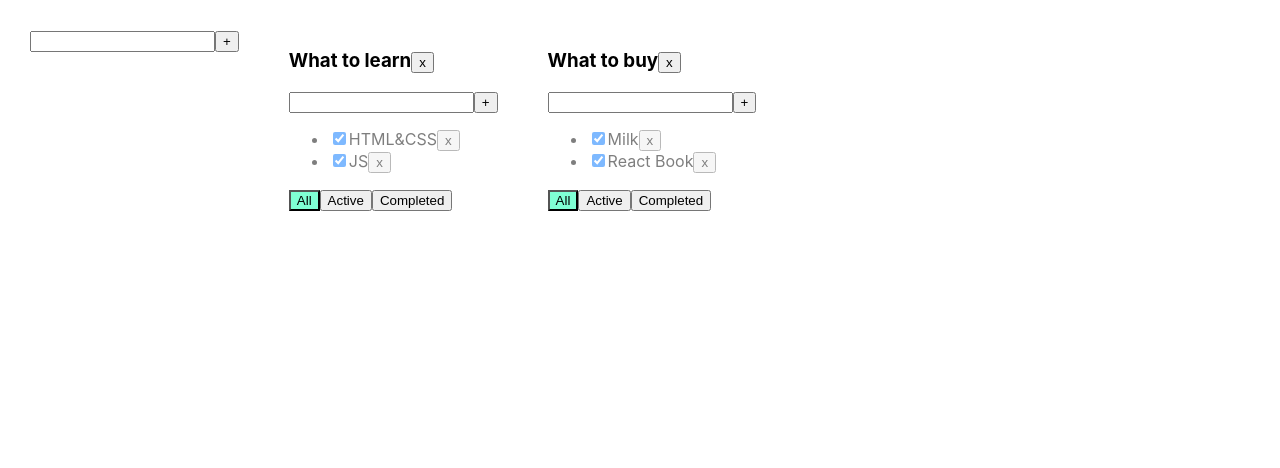
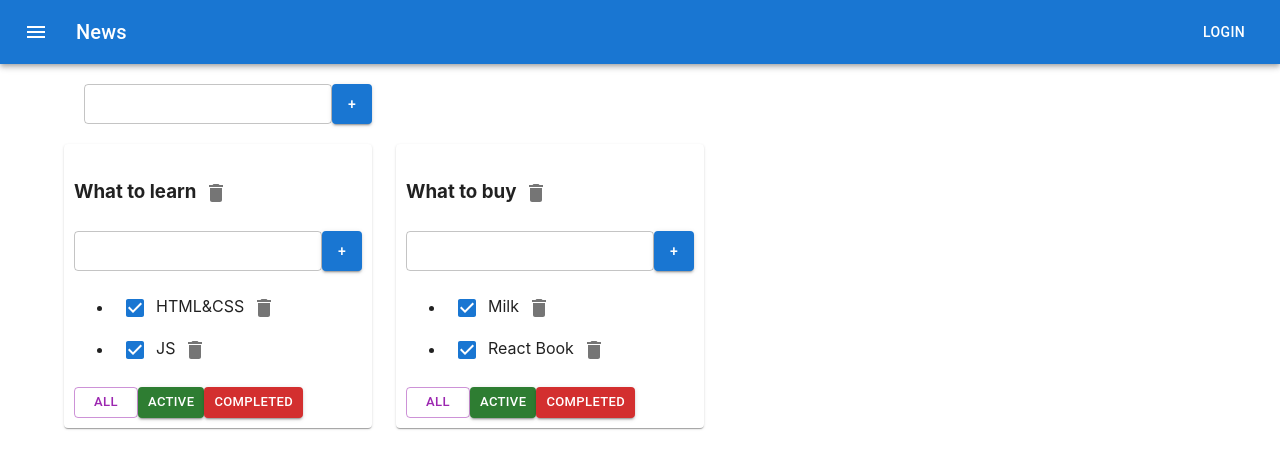
Before and after one commit to Roman-Likhomanov/todo, a React (Create React App) app: page / in a window 1280 px wide. Shown: the top 468 px of the page. Built offline with nearby package versions, Linux system fonts and the light colour scheme.

Commit message:
lesson-7

```diff
--- a/package.json
+++ b/package.json
@@ -3,6 +3,10 @@
   "version": "0.1.0",
   "private": true,
   "dependencies": {
+    "@emotion/react": "^11.9.3",
+    "@emotion/styled": "^11.9.3",
+    "@mui/icons-material": "^5.8.4",
+    "@mui/material": "^5.8.7",
     "@testing-library/jest-dom": "^4.2.4",
     "@testing-library/react": "^9.3.2",
     "@testing-library/user-event": "^7.1.2",
@@ -14,7 +18,7 @@
     "react": "^16.13.1",
     "react-dom": "^16.13.1",
     "react-scripts": "3.4.1",
-    "typescript": "~3.7.2",
+    "typescript": "^4.7.4",
     "uuid": "^8.3.2"
   },
   "scripts": {
--- /dev/null
+++ b/src/AddItemForm.tsx
@@ -0,0 +1,50 @@
+import React, {ChangeEvent, KeyboardEvent, useState} from 'react';
+import {Button, TextField} from '@mui/material';
+
+
+type AddItemFormPropsType = {
+    addItem: (title: string) => void
+}
+
+export function AddItemForm(props: AddItemFormPropsType) {
+
+    let [title, setTitle] = useState("")
+    let [error, setError] = useState<string | null>(null)
+
+    const addItem = () => {
+        if (title.trim() !== "") {
+            props.addItem(title);
+            setTitle("");
+        } else {
+            setError("Title is required");
+        }
+    }
+
+    const onChangeHandler = (e: ChangeEvent<HTMLInputElement>) => {
+        setTitle(e.currentTarget.value)
+    }
+
+    const onKeyPressHandler = (e: KeyboardEvent<HTMLInputElement>) => {
+        setError(null);
+        if (e.charCode === 13) {
+            addItem();
+        }
+    }
+
+    return <div>
+        <TextField id="outlined-basic"
+                   label={error}
+                   variant="outlined"
+                   value={title}
+                   onChange={onChangeHandler}
+                   onKeyPress={onKeyPressHandler}
+                   size='small'
+                   error={!!error}
+        />
+        <Button onClick={addItem} variant="contained"
+                style={{maxWidth: '40px', maxHeight: '40px', minWidth: '40px', minHeight: '40px'}}>+</Button>
+        {/*<IconButton aria-label="delete">*/}
+        {/*    <AddBox onClick={addItem}/>*/}
+        {/*</IconButton>*/}
+    </div>
+}
--- a/src/App.css
+++ b/src/App.css
@@ -1,24 +1,24 @@
 .App {
-  padding: 30px;
-  display: flex;
+  /*padding: 30px;*/
+  /*display: flex;*/
 }
 
-.App > div {
-  margin-right: 50px;
-}
+/*.App > div {*/
+/*  margin-right: 50px;*/
+/*}*/
 
-.error {
-  border: red 1px solid;
-}
+/*.error {*/
+/*  border: red 1px solid;*/
+/*}*/
 
-.error-message {
-  color: red;
-}
+/*.error-message {*/
+/*  color: red;*/
+/*}*/
 
-.active-filter {
-  background-color: aquamarine;
-}
+/*.active-filter {*/
+/*  background-color: aquamarine;*/
+/*}*/
 
-.is-done {
-  opacity: 0.5;
-}
+/*.is-done {*/
+/*  opacity: 0.5;*/
+/*}*/
--- a/src/App.tsx
+++ b/src/App.tsx
@@ -2,9 +2,12 @@ import React, {useState} from 'react';
 import './App.css';
 import {TaskType, Todolist} from './Todolist';
 import {v1} from 'uuid';
-import {Input} from './component/Input';
+import {AddItemForm} from './AddItemForm';
+import ButtonAppBar from './components/ButtonAppBar';
+import {Container, Grid, Paper} from '@mui/material';
 
-export type FilterValuesType = "all" | "active" | "completed";
+
+export type FilterValuesType = 'all' | 'active' | 'completed';
 type TodolistType = {
     id: string
     title: string
@@ -17,33 +20,6 @@ type TasksStateType = {
 
 
 function App() {
-    let todolistId1 = v1();
-    let todolistId2 = v1();
-
-    let [todolists, setTodolists] = useState<Array<TodolistType>>([
-        {id: todolistId1, title: "What to learn", filter: "all"},
-        {id: todolistId2, title: "What to buy", filter: "all"}
-    ])
-
-    let [tasks, setTasks] = useState<TasksStateType>({
-        [todolistId1]: [
-            {id: v1(), title: "HTML&CSS", isDone: true},
-            {id: v1(), title: "JS", isDone: true}
-        ],
-        [todolistId2]: [
-            {id: v1(), title: "Milk", isDone: true},
-            {id: v1(), title: "React Book", isDone: true}
-        ]
-    });
-
-    const editTask = (todolistId:string, taskID:string, newTitle:string) => {
-        setTasks({...tasks, [todolistId]:tasks[todolistId].map(el=> el.id ===taskID ? {...el, title:newTitle}:el)})
-    }
-
-    const editTodolist = (todolistId:string, newTitle:string) => {
-        setTodolists(todolists.map(el=>el.id === todolistId ? {...el, title:newTitle} : el))
-    }
-
     function removeTask(id: string, todolistId: string) {
         //достанем нужный массив по todolistId:
         let todolistTasks = tasks[todolistId];
@@ -63,6 +39,14 @@ function App() {
         setTasks({...tasks});
     }
 
+    function changeFilter(value: FilterValuesType, todolistId: string) {
+        let todolist = todolists.find(tl => tl.id === todolistId);
+        if (todolist) {
+            todolist.filter = value;
+            setTodolists([...todolists])
+        }
+    }
+
     function changeStatus(id: string, isDone: boolean, todolistId: string) {
         //достанем нужный массив по todolistId:
         let todolistTasks = tasks[todolistId];
@@ -76,11 +60,16 @@ function App() {
         }
     }
 
-    function changeFilter(value: FilterValuesType, todolistId: string) {
-        let todolist = todolists.find(tl => tl.id === todolistId);
-        if (todolist) {
-            todolist.filter = value;
-            setTodolists([...todolists])
+    function changeTaskTitle(id: string, newTitle: string, todolistId: string) {
+        //достанем нужный массив по todolistId:
+        let todolistTasks = tasks[todolistId];
+        // найдём нужную таску:
+        let task = todolistTasks.find(t => t.id === id);
+        //изменим таску, если она нашлась
+        if (task) {
+            task.title = newTitle;
+            // засетаем в стейт копию объекта, чтобы React отреагировал перерисовкой
+            setTasks({...tasks});
         }
     }
 
@@ -93,30 +82,68 @@ function App() {
         setTasks({...tasks});
     }
 
-    const addTodolist = (newTitle:string) => {
-        let newTodolistID = v1()
-        let newTodo: TodolistType = {id: newTodolistID, title: newTitle, filter: "all"}
-        setTodolists([newTodo, ...todolists])
-        setTasks({...tasks, [newTodolistID]:[{id: v1(), title: "Milk", isDone: true},
-                {id: v1(), title: "React Book", isDone: true}]})
+    function changeTodolistTitle(id: string, title: string) {
+        // найдём нужный todolist
+        const todolist = todolists.find(tl => tl.id === id);
+        if (todolist) {
+            // если нашёлся - изменим ему заголовок
+            todolist.title = title;
+            setTodolists([...todolists]);
+        }
+    }
+
+    let todolistId1 = v1();
+    let todolistId2 = v1();
+
+    let [todolists, setTodolists] = useState<Array<TodolistType>>([
+        {id: todolistId1, title: 'What to learn', filter: 'all'},
+        {id: todolistId2, title: 'What to buy', filter: 'all'}
+    ])
+
+    let [tasks, setTasks] = useState<TasksStateType>({
+        [todolistId1]: [
+            {id: v1(), title: 'HTML&CSS', isDone: true},
+            {id: v1(), title: 'JS', isDone: true}
+        ],
+        [todolistId2]: [
+            {id: v1(), title: 'Milk', isDone: true},
+            {id: v1(), title: 'React Book', isDone: true}
+        ]
+    });
+
+    function addTodolist(title: string) {
+        let newTodolistId = v1();
+        let newTodolist: TodolistType = {id: newTodolistId, title: title, filter: 'all'};
+        setTodolists([newTodolist, ...todolists]);
+        setTasks({
+            ...tasks,
+            [newTodolistId]: []
+        })
     }
 
     return (
         <div className="App">
-            <Input callBack={addTodolist}/>
+            <ButtonAppBar/>
+            <Container fixed>
+                <Grid container style={{padding: '20px'}}>
+                    <AddItemForm addItem={addTodolist}/>
+                </Grid>
+                <Grid container spacing={3}>
                     {
                         todolists.map(tl => {
                             let allTodolistTasks = tasks[tl.id];
                             let tasksForTodolist = allTodolistTasks;
 
-                    if (tl.filter === "active") {
+                            if (tl.filter === 'active') {
                                 tasksForTodolist = allTodolistTasks.filter(t => t.isDone === false);
                             }
-                    if (tl.filter === "completed") {
+                            if (tl.filter === 'completed') {
                                 tasksForTodolist = allTodolistTasks.filter(t => t.isDone === true);
                             }
 
-                    return <Todolist
+                            return <Grid item>
+                                <Paper style={{padding: '10px'}}>
+                                    <Todolist
                                         key={tl.id}
                                         id={tl.id}
                                         title={tl.title}
@@ -127,12 +154,15 @@ function App() {
                                         changeTaskStatus={changeStatus}
                                         filter={tl.filter}
                                         removeTodolist={removeTodolist}
-                        editTask={editTask}
-                        editTodolist={editTodolist}
+                                        changeTaskTitle={changeTaskTitle}
+                                        changeTodolistTitle={changeTodolistTitle}
                                     />
+                                </Paper>
+                            </Grid>
                         })
                     }
-
+                </Grid>
+            </Container>
         </div>
     );
 }
--- /dev/null
+++ b/src/EditableSpan.tsx
@@ -0,0 +1,27 @@
+import React, {ChangeEvent, useState} from 'react';
+
+type EditableSpanPropsType = {
+    value: string
+    onChange: (newValue: string) => void
+}
+
+export function EditableSpan(props: EditableSpanPropsType) {
+    let [editMode, setEditMode] = useState(false);
+    let [title, setTitle] = useState(props.value);
+
+    const activateEditMode = () => {
+        setEditMode(true);
+        setTitle(props.value);
+    }
+    const activateViewMode = () => {
+        setEditMode(false);
+        props.onChange(title);
+    }
+    const changeTitle = (e: ChangeEvent<HTMLInputElement>) => {
+        setTitle(e.currentTarget.value)
+    }
+
+    return editMode
+        ? <input value={title} onChange={changeTitle} autoFocus onBlur={activateViewMode}/>
+        : <span onDoubleClick={activateEditMode}>{props.value}</span>
+}
--- a/src/Todolist.tsx
+++ b/src/Todolist.tsx
@@ -1,7 +1,10 @@
-import React, {ChangeEvent, useState, KeyboardEvent} from 'react';
+import React, {ChangeEvent} from 'react';
 import {FilterValuesType} from './App';
-import {Input} from './component/Input';
-import {EditableSpan} from './component/EditableSpan';
+import {AddItemForm} from './AddItemForm';
+import {EditableSpan} from './EditableSpan';
+import {Button, Checkbox, IconButton} from '@mui/material';
+import {Delete} from '@mui/icons-material';
+
 
 export type TaskType = {
     id: string
@@ -18,36 +21,34 @@ type PropsType = {
     addTask: (title: string, todolistId: string) => void
     changeTaskStatus: (id: string, isDone: boolean, todolistId: string) => void
     removeTodolist: (id: string) => void
+    changeTodolistTitle: (id: string, newTitle: string) => void
     filter: FilterValuesType
-    editTask:(todolistId:string, taskID:string, newTitle:string)=>void
-    editTodolist:(todolistId:string, newTitle:string)=>void
+    changeTaskTitle: (taskId: string, newTitle: string, todolistId: string) => void
 }
 
 export function Todolist(props: PropsType) {
+    const addTask = (title: string) => {
+        props.addTask(title, props.id);
+    }
 
-    const removeTodolist = () => props.removeTodolist(props.id)
+    const removeTodolist = () => {
+        props.removeTodolist(props.id);
+    }
+    const changeTodolistTitle = (title: string) => {
+        props.changeTodolistTitle(props.id, title);
+    }
 
     const onAllClickHandler = () => props.changeFilter("all", props.id);
     const onActiveClickHandler = () => props.changeFilter("active", props.id);
     const onCompletedClickHandler = () => props.changeFilter("completed", props.id);
 
-    const addTaskHandler = (newTitle:string) => {
-        props.addTask(newTitle, props.id)
-    }
-
-    const editTaskHandler = (taskID:string, newTitle:string) => {
-        props.editTask(props.id, taskID, newTitle )
-    }
-
-    const editTodolistHandler = (newTitle:string) => {
-        props.editTodolist(props.id, newTitle)
-    }
-
     return <div>
-        <h3> <EditableSpan title={props.title} callBack={editTodolistHandler}/>
-            <button onClick={removeTodolist}>x</button>
+        <h3> <EditableSpan value={props.title} onChange={changeTodolistTitle} />
+            <IconButton onClick={removeTodolist} aria-label="delete">
+                <Delete />
+            </IconButton>
         </h3>
-        <Input callBack={addTaskHandler}/>
+        <AddItemForm addItem={addTask}/>
         <ul>
             {
                 props.tasks.map(t => {
@@ -56,25 +57,26 @@ export function Todolist(props: PropsType) {
                         let newIsDoneValue = e.currentTarget.checked;
                         props.changeTaskStatus(t.id, newIsDoneValue, props.id);
                     }
+                    const onTitleChangeHandler = (newValue: string) => {
+                        props.changeTaskTitle(t.id, newValue, props.id);
+                    }
+
 
                     return <li key={t.id} className={t.isDone ? "is-done" : ""}>
-                        <input type="checkbox" onChange={onChangeHandler} checked={t.isDone}/>
-                        <EditableSpan callBack={(newTitle:string)=>editTaskHandler(t.id, newTitle)} title={t.title}/>
-                        <button onClick={onClickHandler}>x</button>
+                        {/*<input type="checkbox" onChange={onChangeHandler} checked={t.isDone}/>*/}
+                        <Checkbox onChange={onChangeHandler} checked={t.isDone}/>
+                        <EditableSpan value={t.title} onChange={onTitleChangeHandler} />
+                        <IconButton onClick={onClickHandler} aria-label="delete">
+                            <Delete />
+                        </IconButton>
                     </li>
                 })
             }
         </ul>
         <div>
-            <button className={props.filter === 'all' ? "active-filter" : ""}
-                    onClick={onAllClickHandler}>All
-            </button>
-            <button className={props.filter === 'active' ? "active-filter" : ""}
-                    onClick={onActiveClickHandler}>Active
-            </button>
-            <button className={props.filter === 'completed' ? "active-filter" : ""}
-                    onClick={onCompletedClickHandler}>Completed
-            </button>
+            <Button variant={props.filter === 'all' ? "outlined" : "contained"} color="secondary" onClick={onAllClickHandler} size='small'>All</Button>
+            <Button variant={props.filter === 'active' ? "outlined" : "contained"} color="success" onClick={onActiveClickHandler} size='small'>Active</Button>
+            <Button variant={props.filter === 'completed' ? "outlined" : "contained"} color="error" onClick={onCompletedClickHandler} size='small'>Completed</Button>
         </div>
     </div>
 }
--- a/src/component/EditableSpan.tsx
+++ /dev/null
@@ -1,32 +0,0 @@
-import React, {ChangeEvent, useState} from 'react';
-
-type EditableSpanPropsType = {
-    title: string
-    callBack:(newTitle:string)=>void
-}
-
-export const EditableSpan = (props: EditableSpanPropsType) => {
-    const [edit, setEdit] = useState(false)
-    let [newTitle, setNewTitle] = useState(props.title)
-
-    const addTask = () => {
-        if (newTitle !== "") {
-            props.callBack(newTitle);
-        }
-    }
-
-    const changeEditHandler = () => {
-        setEdit(!edit)
-        addTask()
-    }
-
-    const onChangeHandler = (e: ChangeEvent<HTMLInputElement>) => {
-        setNewTitle(e.currentTarget.value)
-    }
-
-    return (
-        edit
-            ? <input onChange={onChangeHandler} autoFocus onBlur={changeEditHandler} value={newTitle}/>
-            : <span onDoubleClick={changeEditHandler}>{newTitle}</span>
-    );
-};
--- a/src/component/Input.tsx
+++ /dev/null
@@ -1,44 +0,0 @@
-import React, {ChangeEvent, KeyboardEvent, useState} from 'react';
-
-type InputPropsType = {
-    callBack: (newTitle: string) => void
-}
-
-export const Input = (props:InputPropsType) => {
-
-    let [title, setTitle] = useState("")
-    let [error, setError] = useState<string | null>(null)
-
-    const onChangeHandler = (e: ChangeEvent<HTMLInputElement>) => {
-        setTitle(e.currentTarget.value)
-    }
-
-    const onKeyPressHandler = (e: KeyboardEvent<HTMLInputElement>) => {
-        setError(null);
-        if (e.charCode === 13) {
-            addTask();
-        }
-    }
-
-    const addTask = () => {
-        let newTitle = title.trim();
-        if (newTitle !== "") {
-            props.callBack(newTitle);
-            setTitle("");
-        } else {
-            setError("Title is required");
-        }
-    }
-
-    return (
-        <div>
-            <input value={title}
-                   onChange={onChangeHandler}
-                   onKeyPress={onKeyPressHandler}
-                   className={error ? "error" : ""}
-            />
-            <button onClick={addTask}>+</button>
-            {error && <div className="error-message">{error}</div>}
-        </div>
-    );
-};
--- /dev/null
+++ b/src/components/ButtonAppBar.tsx
@@ -0,0 +1,27 @@
+import * as React from 'react';
+import {AppBar, Box, Toolbar, Typography, IconButton, Button} from '@mui/material';
+import MenuIcon from '@mui/icons-material/Menu';
+
+export default function ButtonAppBar() {
+    return (
+        <Box>
+            <AppBar position="static">
+                <Toolbar>
+                    <IconButton
+                        size="large"
+                        edge="start"
+                        color="inherit"
+                        aria-label="menu"
+                        sx={{ mr: 2 }}
+                    >
+                        <MenuIcon />
+                    </IconButton>
+                    <Typography variant="h6" component="div" sx={{ flexGrow: 1 }}>
+                        News
+                    </Typography>
+                    <Button color="inherit">Login</Button>
+                </Toolbar>
+            </AppBar>
+        </Box>
+    );
+}
```
Also changed, not shown: 1 other file (tests, documents, lock files or other folders). Lines whose indentation alone changed are shown as unchanged.
